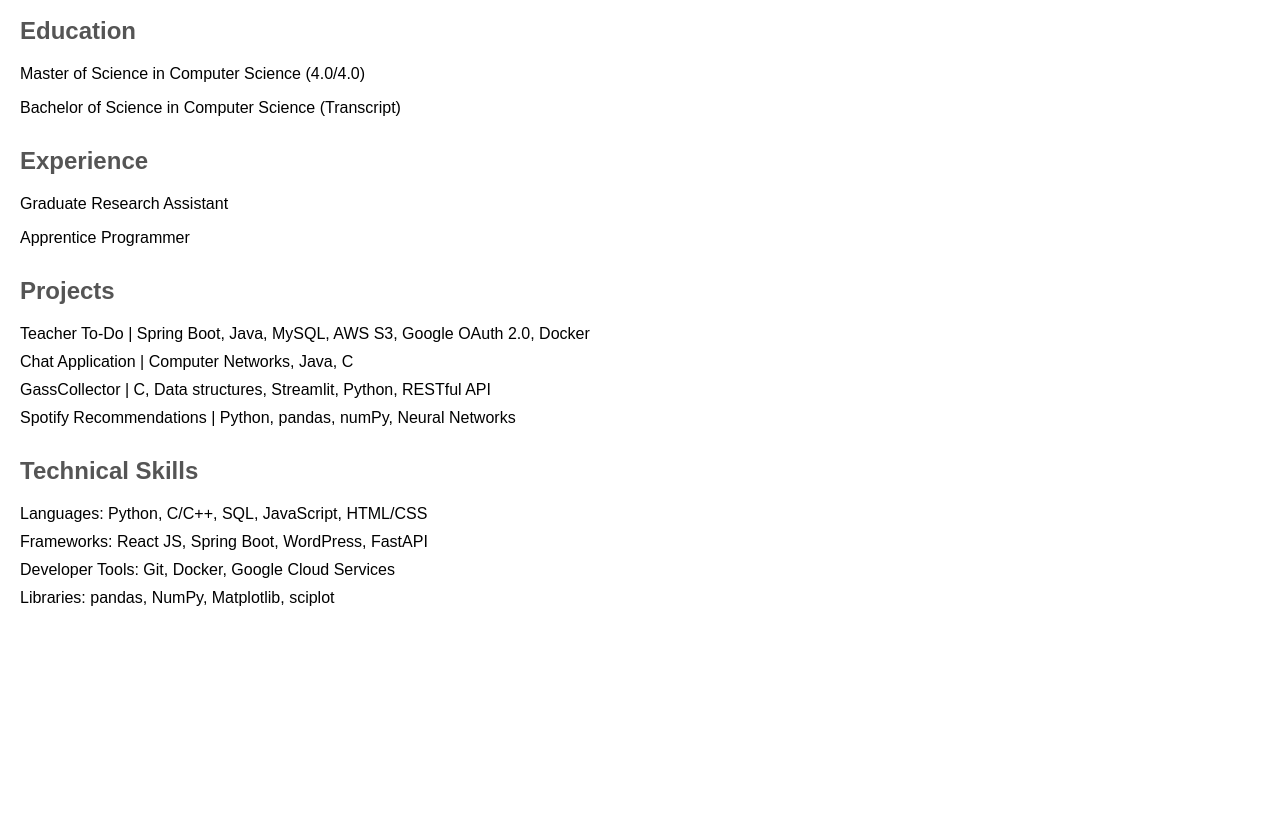
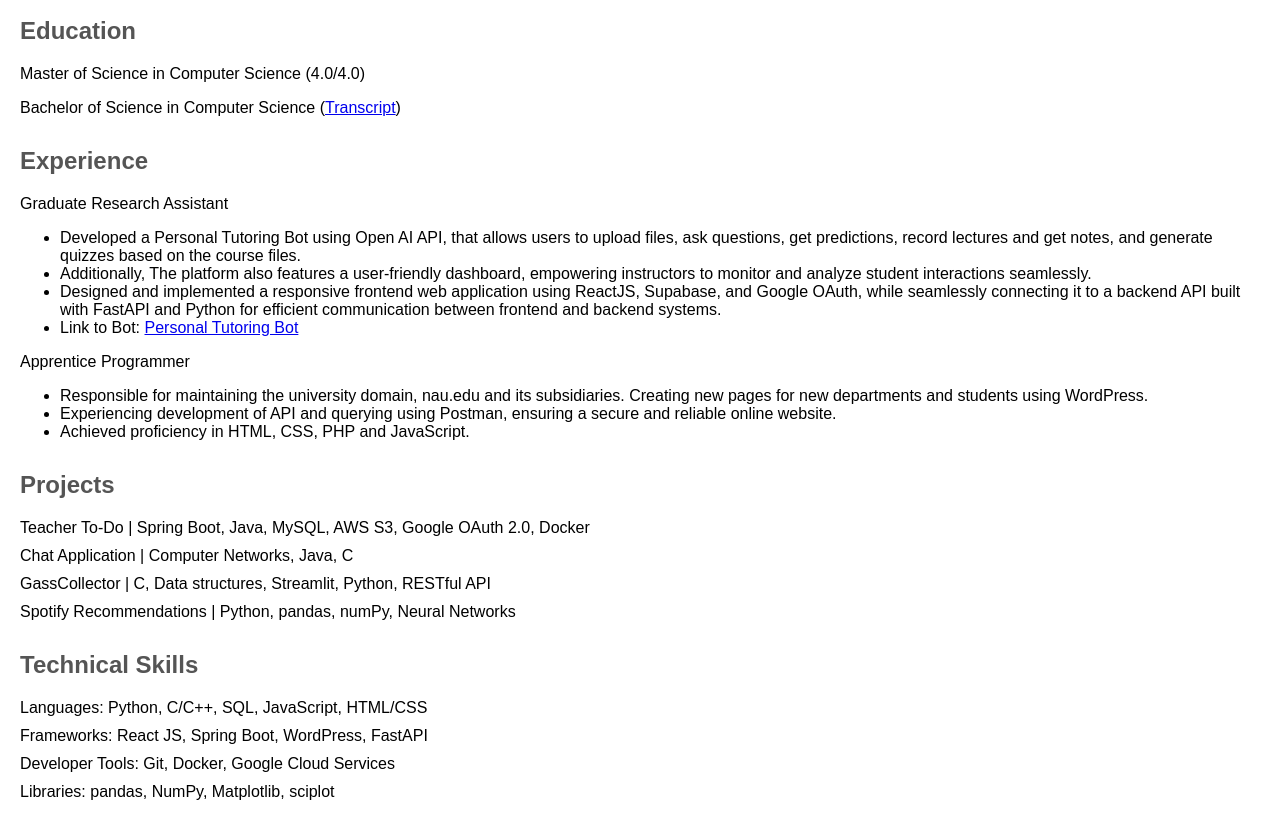
Before and after one commit to shethshlok/ITC503-HW1, a plain HTML site: page index.html in a window 1280 px wide. Shown: the part 101-932 px from the top of the page. Before the commit the page ends 800 px from the top, so only its background shows below. Drawn offline with Linux system fonts and the light colour scheme.

Commit message:
added links and more content

```diff
--- a/index.html
+++ b/index.html
@@ -54,13 +54,24 @@
     <section class="education">
         <h2>Education</h2>
         <p>Master of Science in Computer Science (4.0/4.0)</p>
-        <p>Bachelor of Science in Computer Science (Transcript)</p>
+        <p>Bachelor of Science in Computer Science (<a href="https://drive.google.com/file/d/1FljAE13riOhP9EvmjcuO5LD48xZvT7QT/view?usp=share_link" target="_blank">Transcript</a>)</p>
     </section>
 
     <section class="experience">
         <h2>Experience</h2>
         <p>Graduate Research Assistant</p>
+        <ul>
+            <li>Developed a Personal Tutoring Bot using <bold>Open AI API</bold>, that allows users to upload files, ask questions, get predictions, record lectures and get notes, and generate quizzes based on the course files.</li>
+            <li>Additionally, The platform also features a user-friendly dashboard, empowering instructors to monitor and analyze student interactions seamlessly.</li>
+            <li>Designed and implemented a responsive frontend web application using <bold>ReactJS</bold>, <bold>Supabase</bold>, and <bold>Google OAuth</bold>, while seamlessly connecting it to a backend API built with <bold>FastAPI</bold> and <bold>Python</bold> for efficient communication between frontend and backend systems.</li>
+            <li>Link to Bot: <a href="https://rc.nau.edu/ptb">Personal Tutoring Bot</a></li>
+        </ul>
         <p>Apprentice Programmer</p>
+        <ul>
+            <li>Responsible for maintaining the university domain, nau.edu and its subsidiaries. Creating new pages for new departments and students using WordPress.</li>
+            <li>Experiencing development of API and querying using <bold>Postman</bold>, ensuring a secure and reliable online website.</li>
+            <li>Achieved proficiency in <bold>HTML</bold>, <bold>CSS</bold>, <bold>PHP</bold> and <bold>JavaScript</bold>.</li>
+        </ul>
     </section>
 
     <section class="projects">
```
